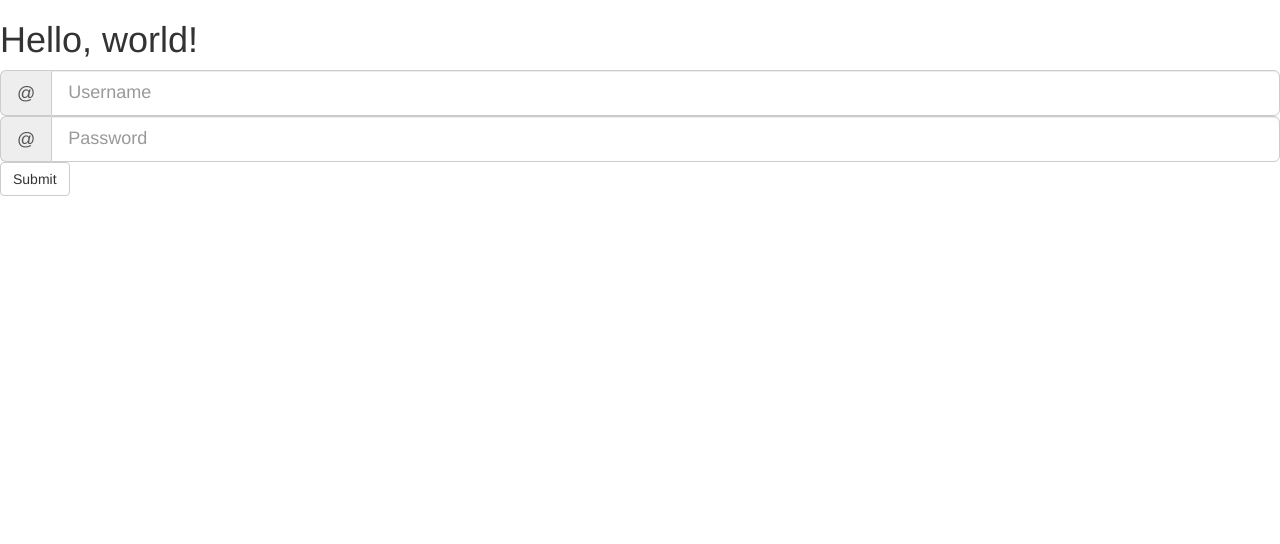
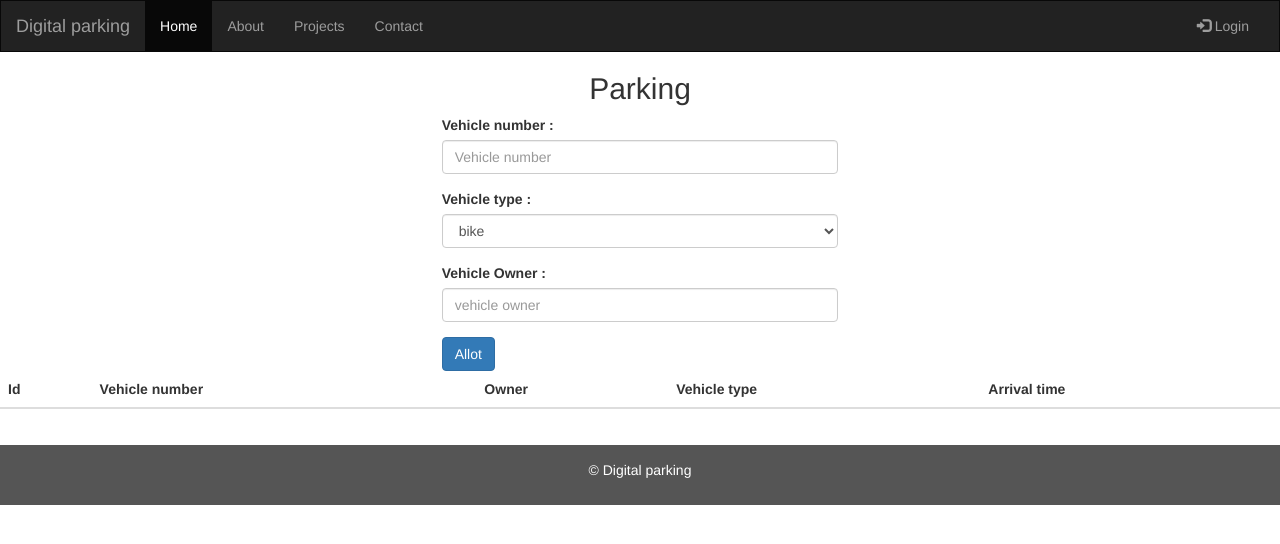
Before and after one commit to ganesh-4212/digitalparking, a PHP site: page / in a window 1280 px wide. Shown: the top 544 px of the page. Run offline with PHP 8.4, Linux system fonts and the light colour scheme; lists and menus that the app fills with data are empty.

Commit message:
Index page created for slot allotment

```diff
--- a/index.php
+++ b/index.php
@@ -9,27 +9,126 @@
 
                 <!-- Bootstrap -->
                 <link href="css/bootstrap.min.css" rel="stylesheet">
+                      <style>
+                /* Remove the navbar's default margin-bottom and rounded borders */
+                .navbar {
+                  margin-bottom: 0;
+                  border-radius: 0;
+                }
 
-    <!-- HTML5 shim and Respond.js for IE8 support of HTML5 elements and media queries -->
-    <!-- WARNING: Respond.js doesn't work if you view the page via file:// -->
-    <!--[if lt IE 9]>
-      <script src="https://oss.maxcdn.com/html5shiv/3.7.3/html5shiv.min.js"></script>
-      <script src="https://oss.maxcdn.com/respond/1.4.2/respond.min.js"></script>
-    <![endif]-->
+                /* Set height of the grid so .sidenav can be 100% (adjust as needed) */
+                .row.content {height: 450px}
+
+                /* Set gray background color and 100% height */
+                .sidenav {
+                  padding-top: 20px;
+                  background-color: #f1f1f1;
+                  height: 100%;
+                }
+
+                /* Set black background color, white text and some padding */
+                footer {
+                  background-color: #555;
+                  color: white;
+                  padding: 15px;
+                }
+
+                /* On small screens, set height to 'auto' for sidenav and grid */
+                @media screen and (max-width: 767px) {
+                  .sidenav {
+                    height: auto;
+                    padding: 15px;
+                  }
+                  .row.content {height:auto;}
+                }
+              </style>
+                  <script type="text/javascript">
+                      function formSubmit(formdata){
+                          console.log(formdata['vnum'].value);
+                          console.log(formdata['vtype'].value);
+                      }
+                  </script>
             </head>
             <body>
-    <h1>Hello, world!</h1>
-	<div class="input-group input-group-lg">
-  <span class="input-group-addon" id="sizing-addon1">@</span>
-  <input type="text" class="form-control" placeholder="Username" aria-describedby="sizing-addon1">
+
+            <nav class="navbar navbar-inverse">
+              <div class="container-fluid">
+                <div class="navbar-header">
+                  <button type="button" class="navbar-toggle" data-toggle="collapse" data-target="#myNavbar">
+                    <span class="icon-bar"></span>
+                    <span class="icon-bar"></span>
+                    <span class="icon-bar"></span>
+                  </button>
+                  <a class="navbar-brand" href="#">Digital parking</a>
                 </div>
-<div class="input-group input-group-lg">
-  <span class="input-group-addon" id="sizing-addon1">@</span>
-  <input type="pass" class="form-control" placeholder="Password" aria-describedby="sizing-addon1">
+                <div class="collapse navbar-collapse" id="myNavbar">
+                  <ul class="nav navbar-nav">
+                    <li class="active"><a href="#">Home</a></li>
+                    <li><a href="#">About</a></li>
+                    <li><a href="#">Projects</a></li>
+                    <li><a href="#">Contact</a></li>
+                  </ul>
+                  <ul class="nav navbar-nav navbar-right">
+                    <li><a href="#"><span class="glyphicon glyphicon-log-in"></span> Login</a></li>
+                      </ul>
                 </div>
-<div class="btn-group" role="group" aria-label="...">
-  <button type="button"  class="btn btn-default">Submit</button>
+              </div>
+            </nav>
 
+            <div class="container-fluid">
+                <div class="row text-center">
+                    <div class="col">
+                        <h2>Parking</h2>
+                    </div>
+                </div>
+                <div class="row">
+                    <div class="col-md-4 col-md-offset-4" style="max-width : 500px;">
+                        <form method="get" onsubmit="event.preventDefault();  formSubmit(this.elements);">
+                          <div class="form-group">
+                              <label for="vnum">Vehicle number : </label>
+                            <input type="text" class="form-control" placeholder="Vehicle number" name="vnum">
+                          </div>
+                            <div class="form-group">
+                              <label for="">Vehicle type : </label>
+                            <select name="vtype_id" id="vtype" class="form-control">
+                                <option value="101">bike</option>
+                                <option value="102">car</option>
+                            </select>
+                          </div>
+                            <div class="form-group">
+                              <label for="">Vehicle Owner : </label>
+                            <input class="form-control" name="owner" placeholder="vehicle owner"/>
+                          </div>
+                          <button type="submit" class="btn btn-primary">Allot</button>
+                        </form>
+                    </div>
+                </div>
+              <div class="row">
+                  <div class="col">
+                    <table id="recents" class="table hover">
+                        <thead>
+                            <tr>
+                                <th>Id</th>
+                                <th>Vehicle number</th>
+                                <th>Owner</th>
+                                <th>Vehicle type</th>
+                                <th>Arrival time</th>
+                            </tr>
+                        </thead>
+                        <tbody>
+                            <tr>
+                                <td></td>
+                            </tr>
+                        </tbody>
+
+                  </table>
+                  </div>
+              </div>
+            </div>
+
+            <footer class="container-fluid text-center">
+              <p>&copy; Digital parking</p>
+            </footer>
                 </div>
 
                 <!-- jQuery (necessary for Bootstrap's JavaScript plugins) -->
```
Lines whose indentation alone changed are shown as unchanged.
